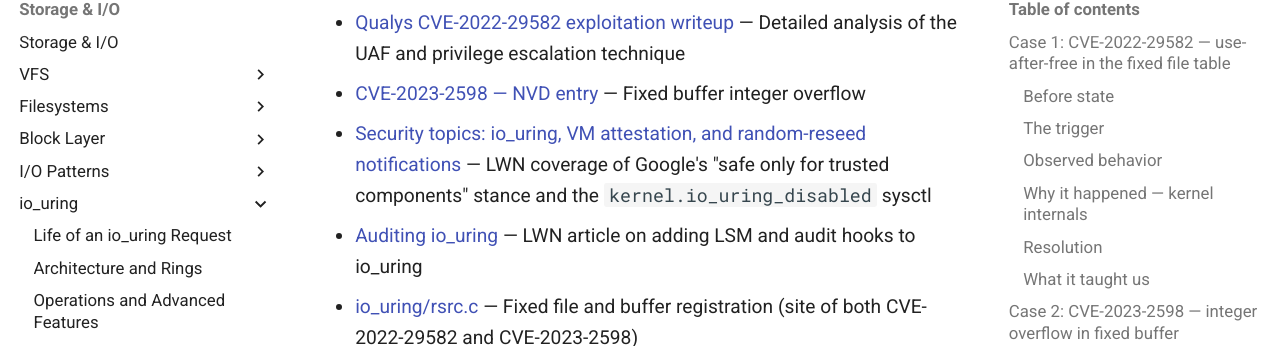
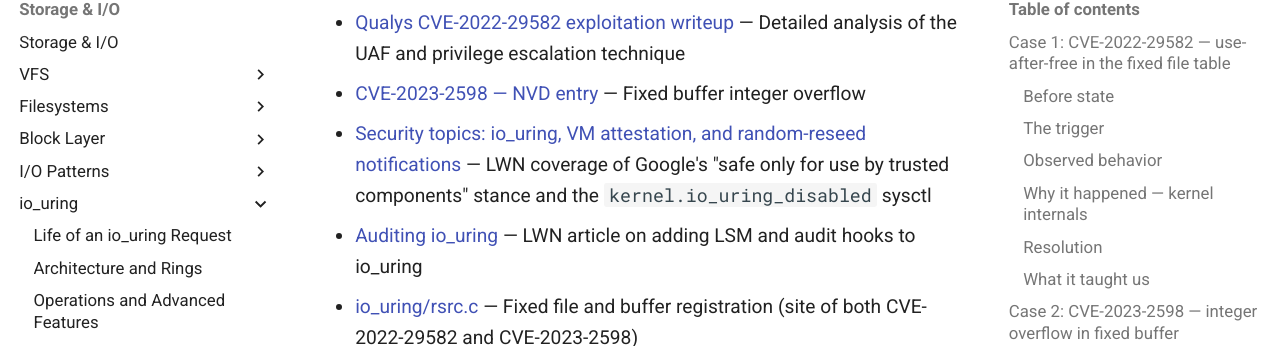
Before and after one commit to laveeshb/linux-kernel-internals, an MkDocs documentation site: the page built from docs/io-uring/war-stories.md, in a window 1280 px wide and 900 px high, scrolled down 26577 px. Shown: the part 107-453 px from the top of the window. Built offline with MkDocs 1.6.1 and Material for MkDocs 9.7.7, drawn with Linux system fonts in a browser that asks for light colours.

Commit message:
Fix a version-range overclaim and a quote accuracy nit
Second review pass found two more small issues:

- life-of-request.md: 810414 was annotated "through 5.7" but the
  article explicitly says "what will happen after 5.6 remains to be
  seen" — it covers up to 5.6, not 5.7.
- war-stories.md: tightened the Google quote to match the source
  exactly ("safe only for use by trusted components").

```diff
--- a/docs/io-uring/war-stories.md
+++ b/docs/io-uring/war-stories.md
@@ -468,7 +468,7 @@
 - [CVE-2022-29582 — NVD entry](https://nvd.nist.gov/vuln/detail/CVE-2022-29582) — Affected versions and CVSS scoring
 - [Qualys CVE-2022-29582 exploitation writeup](https://www.qualys.com/2022/05/02/cve-2022-29582/lpe-io-uring.txt) — Detailed analysis of the UAF and privilege escalation technique
 - [CVE-2023-2598 — NVD entry](https://nvd.nist.gov/vuln/detail/CVE-2023-2598) — Fixed buffer integer overflow
-- [Security topics: io_uring, VM attestation, and random-reseed notifications](https://lwn.net/Articles/943239/) — LWN coverage of Google's "safe only for trusted components" stance and the `kernel.io_uring_disabled` sysctl
+- [Security topics: io_uring, VM attestation, and random-reseed notifications](https://lwn.net/Articles/943239/) — LWN coverage of Google's "safe only for use by trusted components" stance and the `kernel.io_uring_disabled` sysctl
 - [Auditing io_uring](https://lwn.net/Articles/858023/) — LWN article on adding LSM and audit hooks to io_uring
 - [io_uring/rsrc.c](https://git.kernel.org/pub/scm/linux/kernel/git/torvalds/linux.git/tree/io_uring/rsrc.c) — Fixed file and buffer registration (site of both CVE-2022-29582 and CVE-2023-2598)
 - [io_uring/io-wq.c](https://git.kernel.org/pub/scm/linux/kernel/git/torvalds/linux.git/tree/io_uring/io-wq.c) — Worker thread pool (async execution path underlying the seccomp bypass)
```
Also changed, not shown: docs/io-uring/life-of-request.md (+1 -1 lines).
